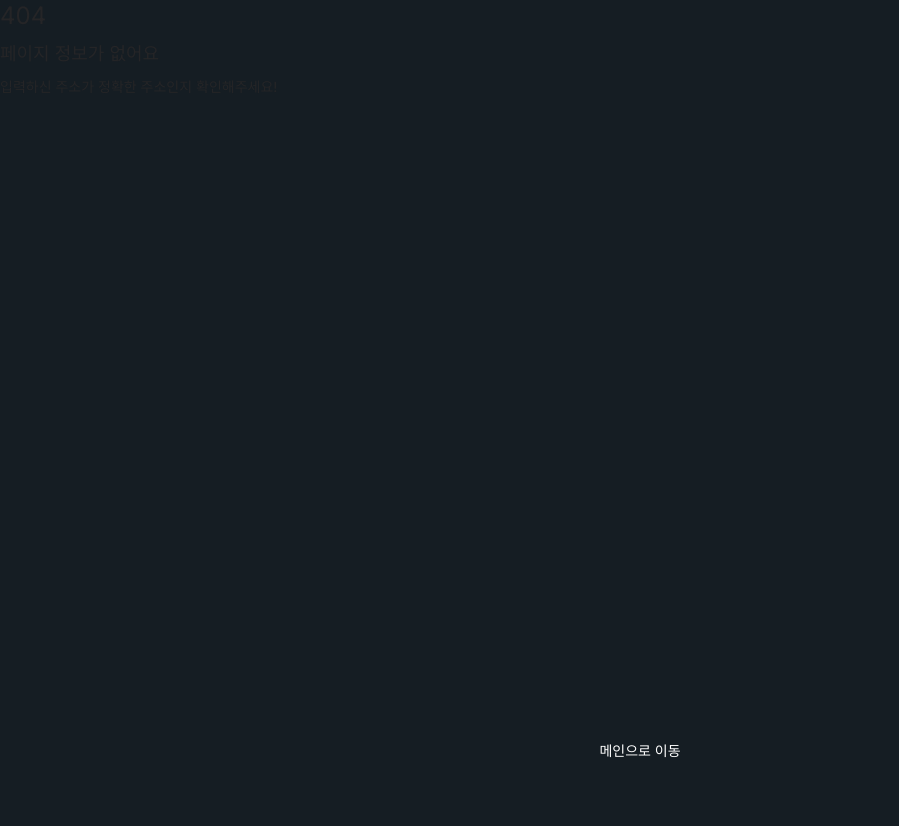
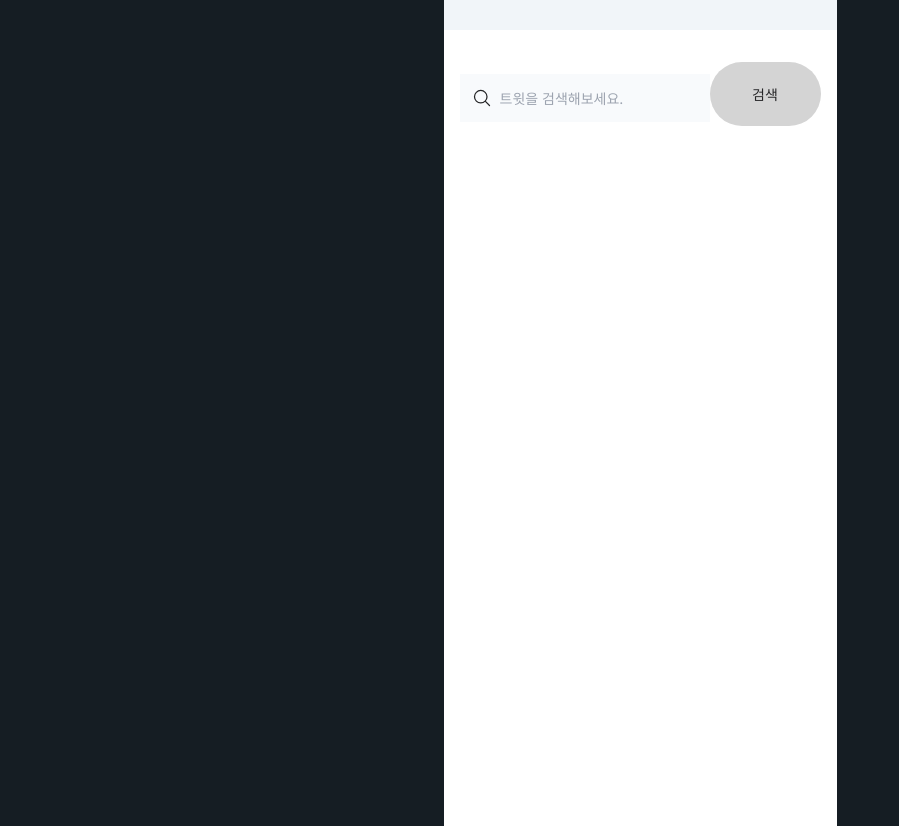
Before and after one commit to parangwave/next-form, a Next.js app: page /search in a window 1280 px wide. Before the commit this address had no page. Shown: the whole page, without its empty margins (0-899 px from the left). Before the commit the page ends 800 px from the top, so only its background shows below. Built offline with nearby package versions, Linux system fonts and the light colour scheme.

Commit message:
feat: Add page for search page

```diff
--- /dev/null
+++ b/app/(home)/(tabs)/search/page.tsx
@@ -0,0 +1,11 @@
+import SearchInput from "@/components/SearchInput";
+
+export default function SearchPage() {
+  return (
+    <>
+      <div className="px-4">
+        <SearchInput />
+      </div>
+    </>
+  );
+}
```
